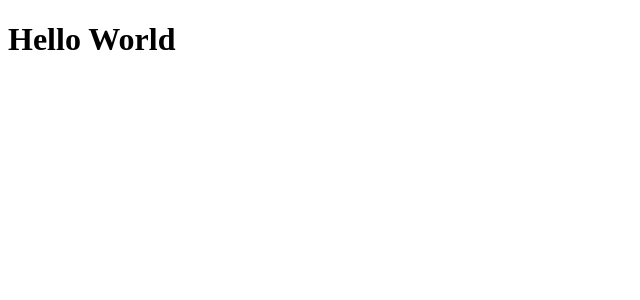
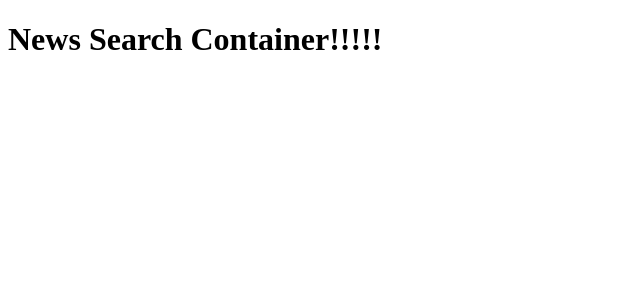
Before and after one commit to trianacerda/news-search, a React app: page / in a window 1280 px wide. Shown: the top 300 px of the page, without its empty margins (0-640 px from the left). Built offline with nearby package versions, Linux system fonts and the light colour scheme.

Commit message:
added NewsSearchContainer to App.jsx + rendering to page in localhost

```diff
--- a/src/components/app/App.jsx
+++ b/src/components/app/App.jsx
@@ -1,5 +1,6 @@
 import React from 'react';
+import NewsSearchContainer from '../../containers/NewSearchContainer';
 
 export default function App() {
-  return <h1>Hello World</h1>;
+  return <NewsSearchContainer />;
 }
--- /dev/null
+++ b/src/containers/NewSearchContainer.jsx
@@ -0,0 +1,9 @@
+import React, { Component } from 'react';
+
+class NewsSearchContainer extends Component {
+  render() {
+    return <h1>News Search Container!!!!!</h1>;
+  }
+}
+
+export default NewsSearchContainer;
```
